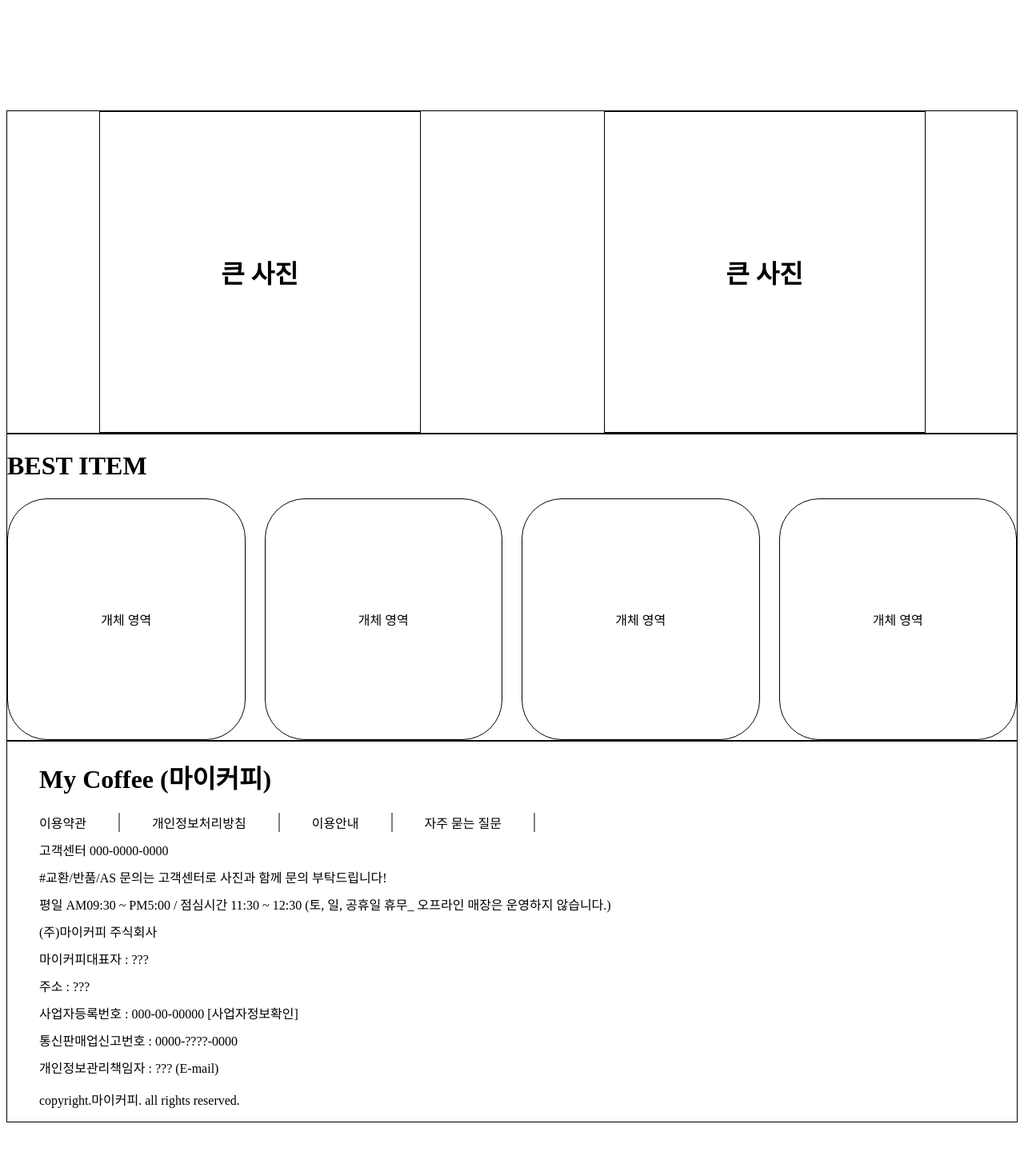
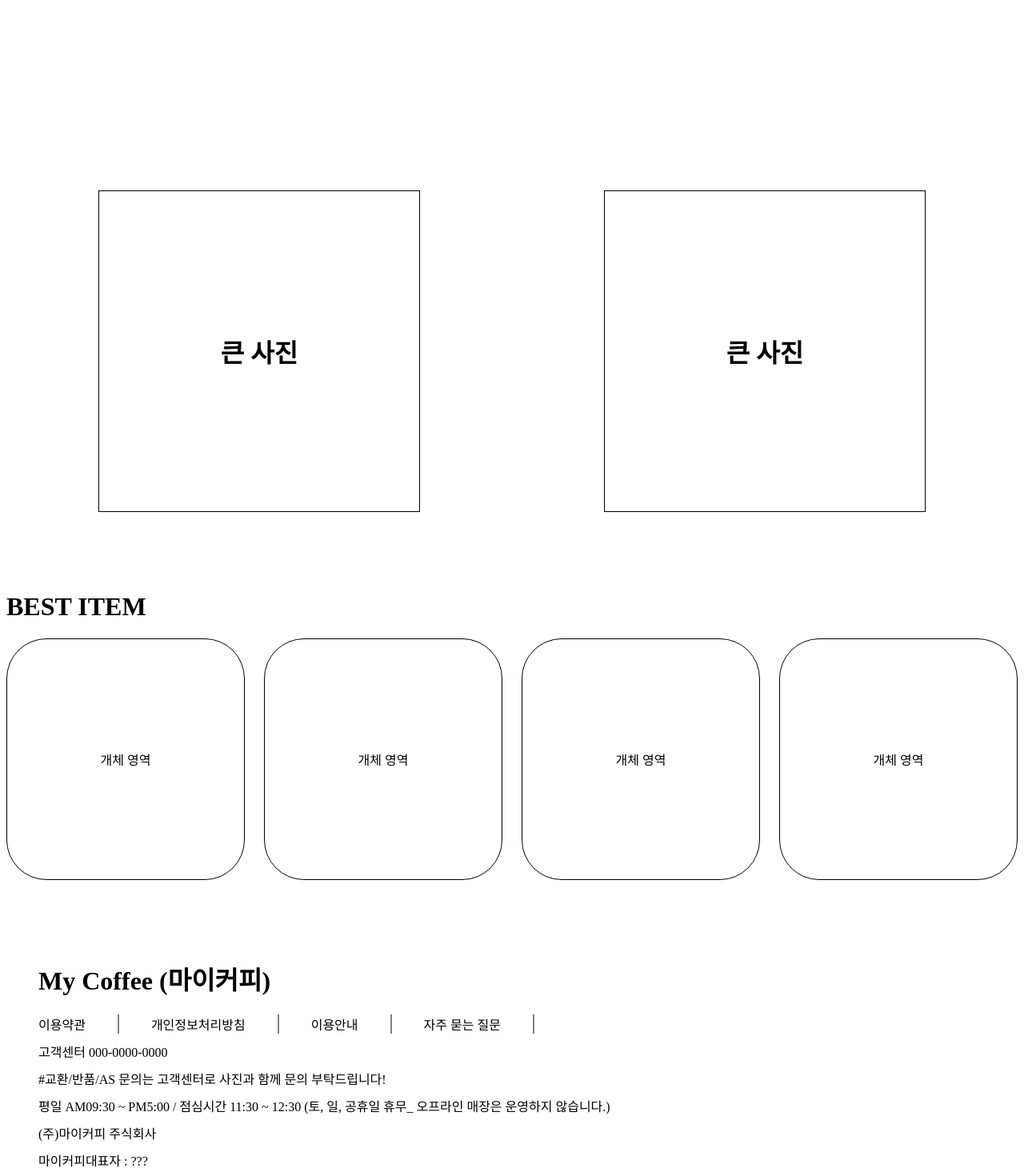
Before and after one commit to Eclipse-K/mycoffee, a React (Create React App) app: page / in a window 1280 px wide. Shown: the part 620-2090 px from the top of the page at 80% size. Before the commit the page ends 2031 px from the top, so only its background shows below. Built offline with nearby package versions, Linux system fonts and the light colour scheme; a web font is replaced by a local one.

Commit message:
Edit margin

```diff
--- a/src/Components/BestItem.css
+++ b/src/Components/BestItem.css
@@ -1,5 +1,5 @@
 .BestItem {
-  border: 1px solid black;
+  margin: 100px 0 100px 0;
 }
 
 .item-area {
--- a/src/Components/BigImg.css
+++ b/src/Components/BigImg.css
@@ -1,8 +1,8 @@
 .BigImg {
-  border: 1px solid black;
   display: grid;
   grid-template-columns: repeat(2, 1fr);
   justify-items: center;
+  margin: 100px 0 0 0;
 }
 
 .BigImg-1,
--- a/src/Components/Footer.css
+++ b/src/Components/Footer.css
@@ -1,7 +1,3 @@
-.Footer {
-  border: 1px solid black;
-}
-
 .Footer-container h1,
 .Copyright {
   padding-left: 40px;
```
